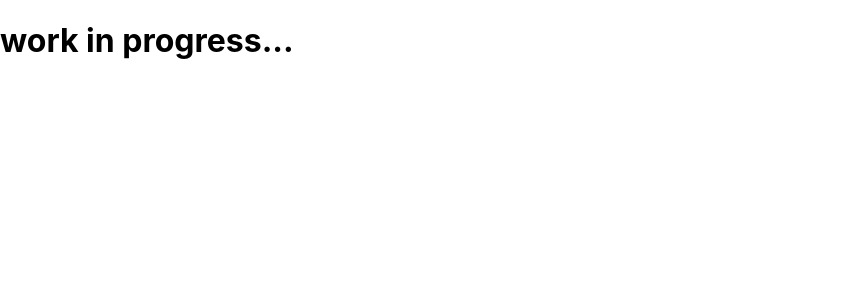
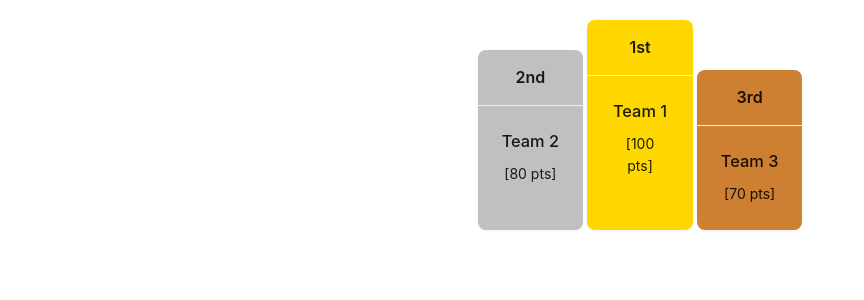
Before and after one commit to geo-quest/travel-bingo, a React (Create React App) app: page /1/1 in a window 1280 px wide. Shown: the top 300 px of the page, without its empty margins (0-864 px from the left). Built offline with nearby package versions, Linux system fonts and the light colour scheme.

Commit message:
feat(leaderboard): first version of podium

```diff
--- /dev/null
+++ b/src/pages/Run/Podium.tsx
@@ -0,0 +1,62 @@
+import "antd/dist/reset.css";
+
+import { Card, Col, Row } from "antd";
+import React from "react";
+
+const podiumData = [
+  { name: "Team 2", score: 80, place: 2 },
+  { name: "Team 1", score: 100, place: 1 },
+  { name: "Team 3", score: 70, place: 3 },
+];
+
+const Podium = () => {
+  return (
+    <div className="podium">
+      <Row gutter={16}>
+        <Col span={8}>
+          <Card
+            title={`2nd`}
+            bordered={false}
+            style={{
+              backgroundColor: "#C0C0C0",
+              height: 180,
+              transform: "translateY(30px)",
+            }}
+          >
+            <h3>{podiumData[0].name}</h3>
+            <p>[{podiumData[0].score} pts]</p>
+          </Card>
+        </Col>
+        <Col span={8}>
+          <Card
+            title={`1st`}
+            bordered={false}
+            style={{
+              backgroundColor: "#FFD700",
+              height: 210,
+            }}
+          >
+            <h3>{podiumData[1].name}</h3>
+            <p>[{podiumData[1].score} pts]</p>
+          </Card>
+        </Col>
+        <Col span={8}>
+          <Card
+            title={`3rd`}
+            bordered={false}
+            style={{
+              backgroundColor: "#CD7F32",
+              height: 160,
+              transform: "translateY(50px)",
+            }}
+          >
+            <h3>{podiumData[2].name}</h3>
+            <p>[{podiumData[2].score} pts]</p>
+          </Card>
+        </Col>
+      </Row>
+    </div>
+  );
+};
+
+export default Podium;
--- a/src/pages/Run/Run.css
+++ b/src/pages/Run/Run.css
@@ -0,0 +1,17 @@
+.app-container {
+  max-width: fit-content;
+  margin-left: auto;
+  margin-right: auto;
+  margin-top: 20px;
+}
+
+.podium {
+  max-width: 600;
+  margin: auto;
+  text-align: center;
+}
+
+.podium .ant-row .ant-col {
+  padding-left: 2px !important;
+  padding-right: 2px !important;
+}
--- a/src/pages/Run/Run.tsx
+++ b/src/pages/Run/Run.tsx
@@ -1,5 +1,13 @@
+import "./Run.css";
+
+import Podium from "./Podium";
+
 function Run() {
-  return <h1>work in progress...</h1>;
+  return (
+    <div className="app-container">
+      <Podium />
+    </div>
+  );
 }
 
 export default Run;
```
